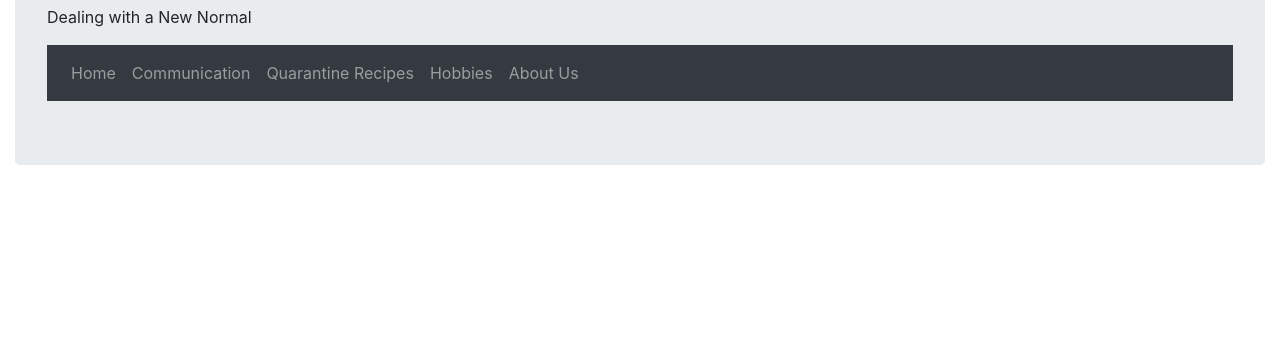
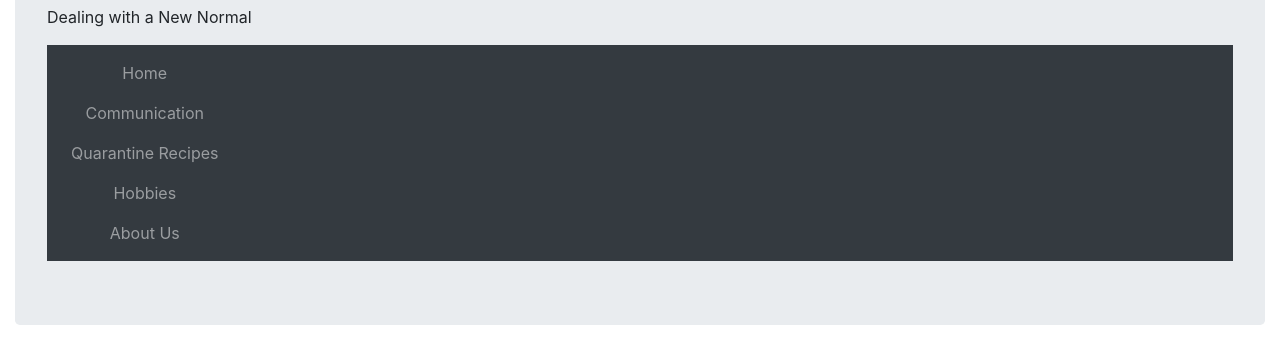
Before and after one commit to Crystoffar/COGS-3-Final, a plain HTML site: page pages/index.html in a window 1280 px wide. Shown: the part 115-478 px from the top of the page. Drawn offline with nearby package versions, Linux system fonts and the light colour scheme.

Commit message:
Imported styles.css onto index.html

```diff
--- a/pages/index.html
+++ b/pages/index.html
@@ -4,6 +4,7 @@
     <meta charset="UTF-8">
     <meta name="viewport" content="width=device-width, initial-scale=1.0">
     <link rel="stylesheet" href="https://maxcdn.bootstrapcdn.com/bootstrap/4.5.0/css/bootstrap.min.css">
+    <link rel="stylesheet" type="text/css" href="../styles.css">
     <script src="https://ajax.googleapis.com/ajax/libs/jquery/3.5.1/jquery.min.js"></script>
     <script src="https://cdnjs.cloudflare.com/ajax/libs/popper.js/1.16.0/umd/popper.min.js"></script>
     <script src="https://maxcdn.bootstrapcdn.com/bootstrap/4.5.0/js/bootstrap.min.js"></script>
@@ -12,7 +13,6 @@
 </head>
 <body>
     <div class="container-fluid">
-    <!--TODO: PUT CSS INTO STYLES.CSS-->
     <div class="jumbotron">
         <h1>COVID-19</h1>
         <p>Dealing with a New Normal</p>
```
